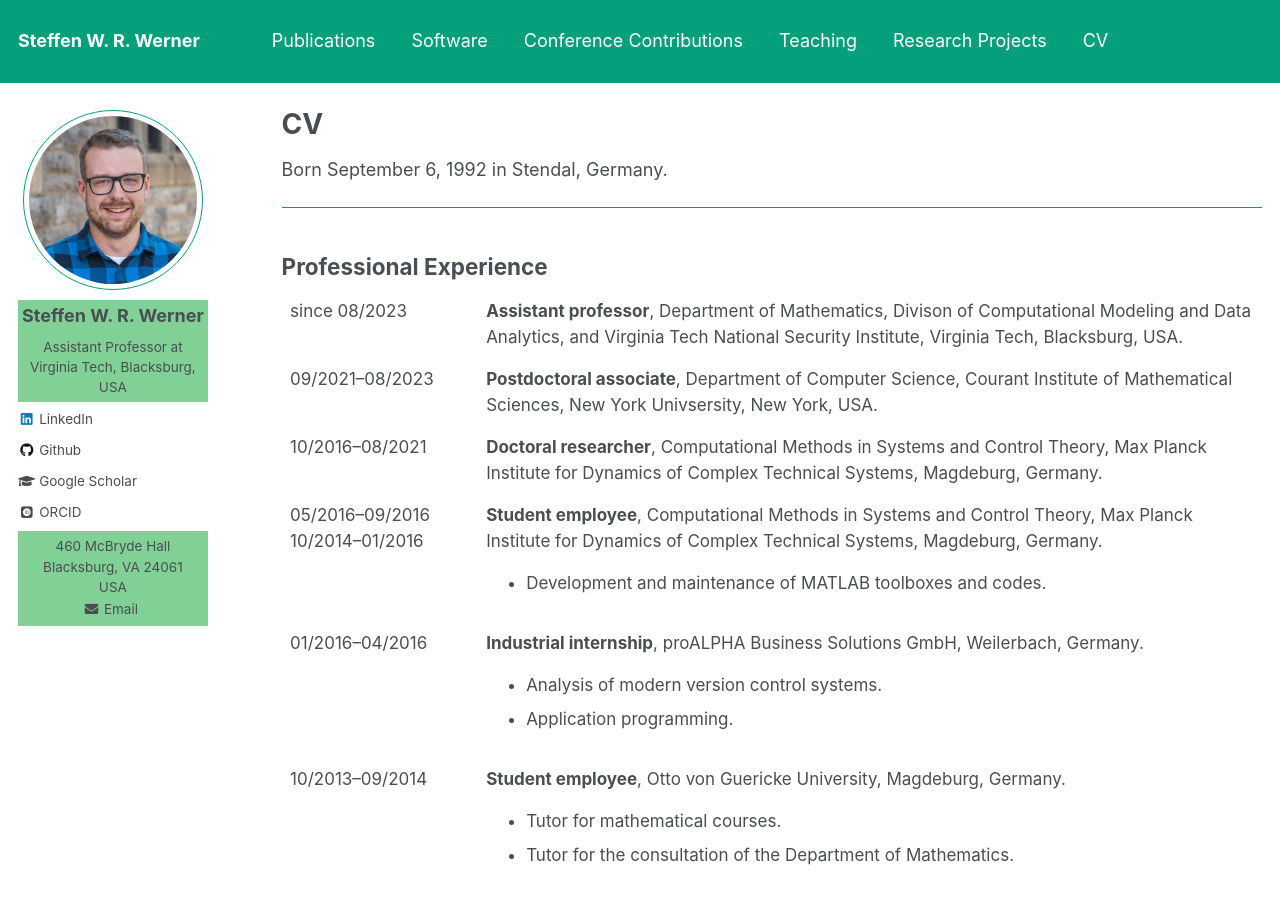
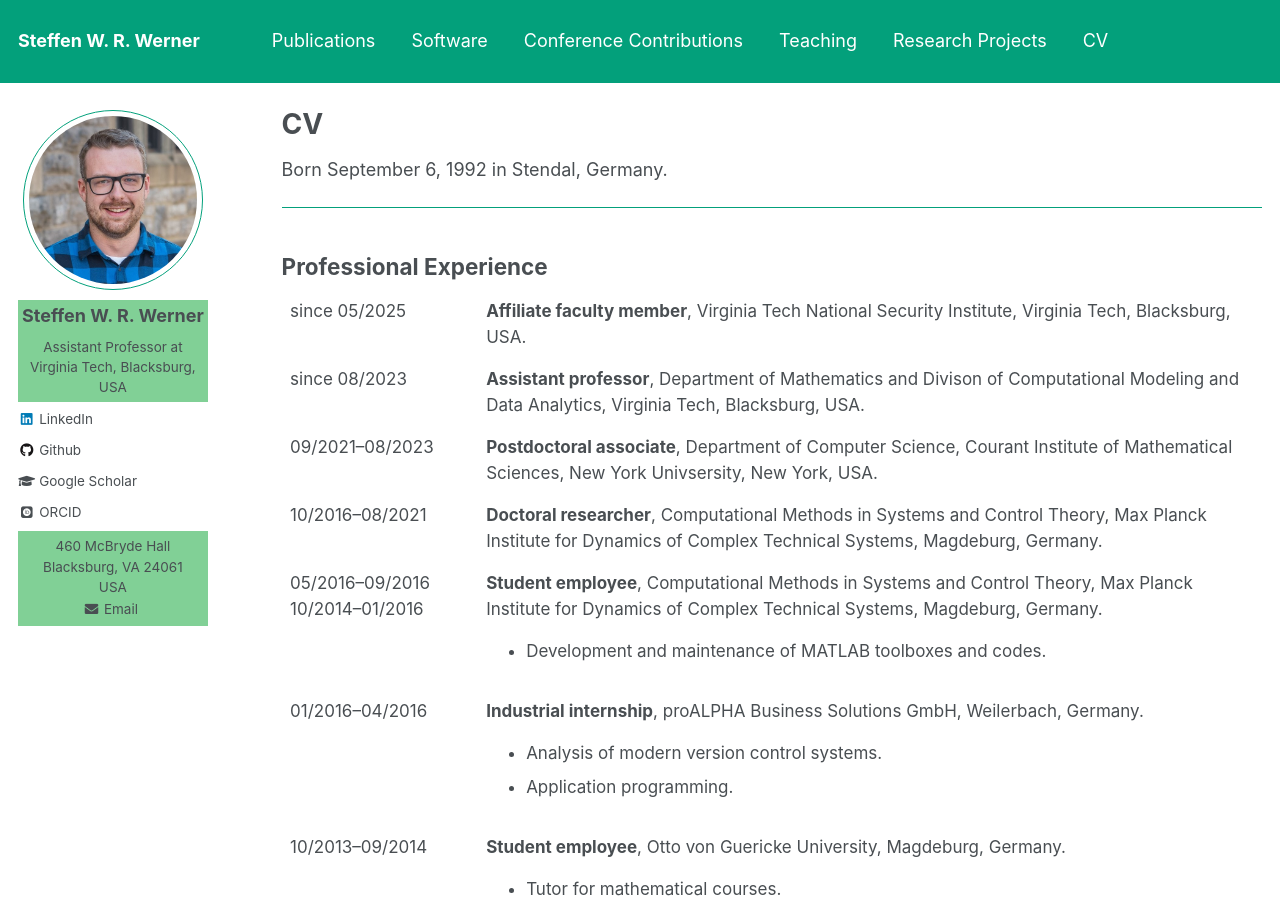
Before and after one commit to ninsteve/ninsteve.github.io, a Jekyll site: the page built from _pages/cv.md, in a window 1280 px wide and 900 px high. Built offline with Jekyll 4.4.1, drawn with Linux system fonts in a browser that asks for light colours; some web fonts are replaced.

Commit message:
Corrected affiliations.

```diff
--- a/_pages/cv.md
+++ b/_pages/cv.md
@@ -22,12 +22,18 @@ Born September 6, 1992 in Stendal, Germany.
 
 <table class="eventtable">
   <tr>
+    <td style="width:20%"> since 05/2025 </td>
+    <td>
+      <b>Affiliate faculty member</b>, Virginia Tech National Security
+      Institute, Virginia Tech, Blacksburg, USA.
+    </td>
+  </tr>
+  <tr>
     <td style="width:20%"> since 08/2023 </td>
     <td>
-      <b>Assistant professor</b>, Department of Mathematics, Divison
-      of Computational Modeling and Data Analytics, and
-      Virginia Tech National Security Institute, Virginia Tech, Blacksburg,
-      USA.
+      <b>Assistant professor</b>, Department of Mathematics and
+      Divison of Computational Modeling and Data Analytics,
+      Virginia Tech, Blacksburg, USA.
     </td>
   </tr>
   <tr>
```
Also changed, not shown: _pages/about.md (+4 -4 lines), 1 other file.
